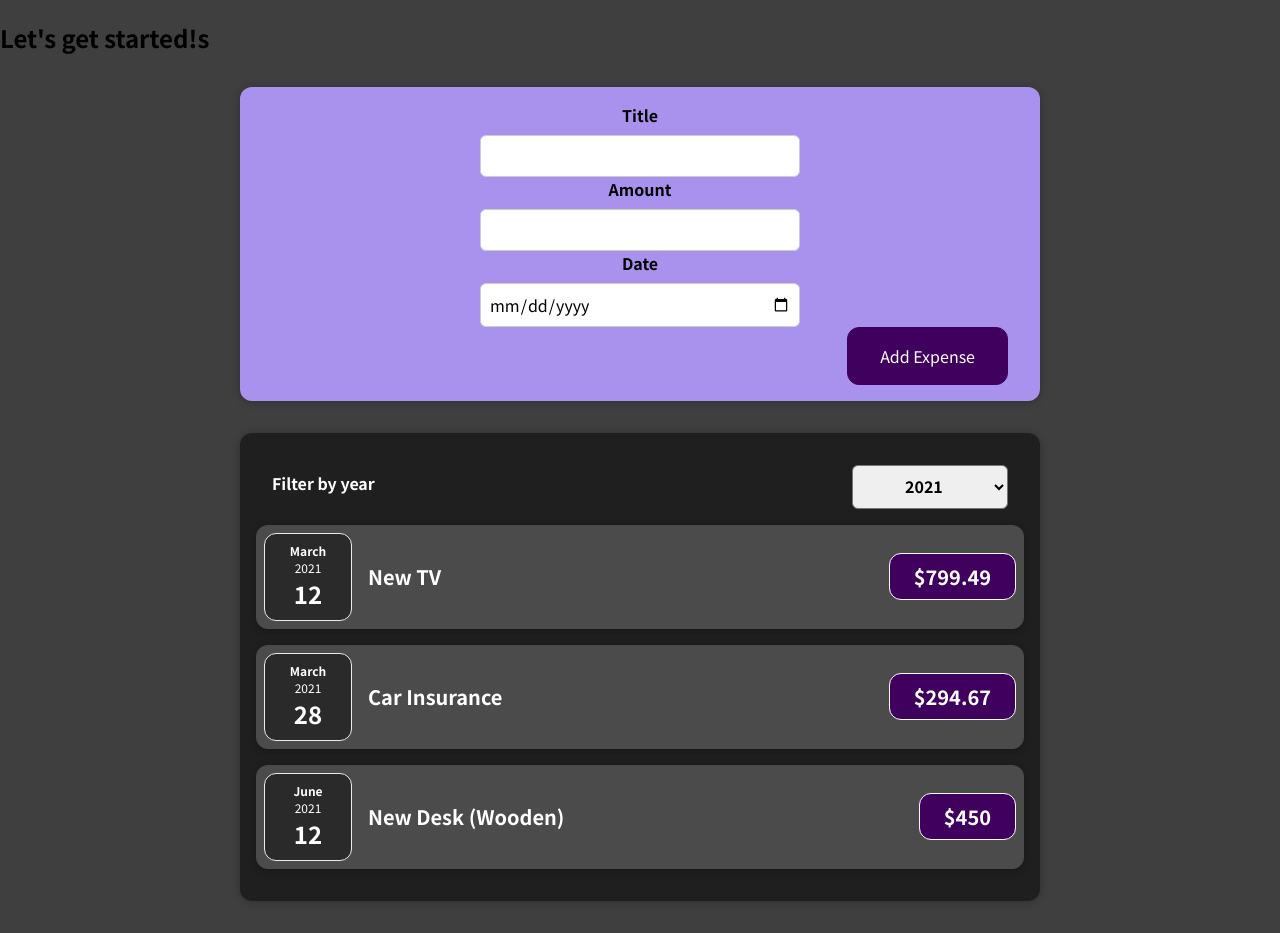
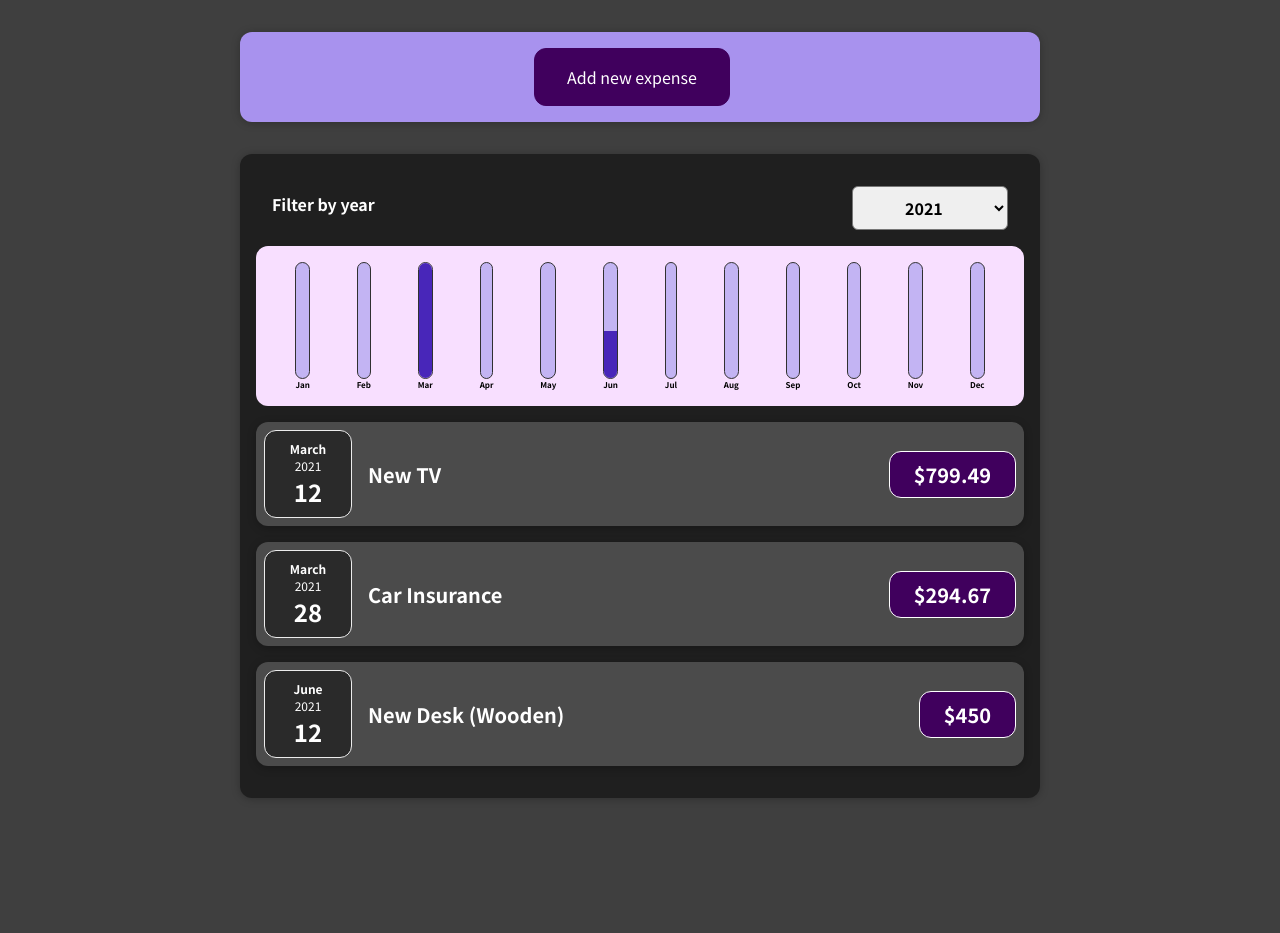
Before and after one commit to Persiwal/expenses-react, a React (Create React App) app: page / in a window 1280 px wide. After the commit the page ends 830 px from the top, so only its background shows below. Built offline with nearby package versions, Linux system fonts and the light colour scheme.

Commit message:
Create ChartBar, Chart and ExpensesChart components

```diff
--- a/src/App.js
+++ b/src/App.js
@@ -27,12 +27,11 @@ const App = () => {
   ]);
 
   const addExpenseHandler = (expenseData) => {
-    updateExpenses(previousExpenses => [expenseData, ...expenses ]);
+    updateExpenses((previousExpenses) => [expenseData, ...expenses]);
   };
 
   return (
     <div>
-      <h2>Let's get started!s</h2>
       <NewExpense onAddExpense={addExpenseHandler} />
       <Expenses items={expenses}></Expenses>
     </div>
--- /dev/null
+++ b/src/components/Chart/Chart.css
@@ -0,0 +1,9 @@
+.chart {
+  padding: 1rem;
+  border-radius: 12px;
+  background-color: #f8dfff;
+  text-align: center;
+  display: flex;
+  justify-content: space-around;
+  height: 10rem;
+}
--- /dev/null
+++ b/src/components/Chart/Chart.js
@@ -0,0 +1,23 @@
+import ChartBar from "./ChartBar";
+import "./Chart.css";
+
+const Chart = (props) => {
+
+    const dataPointValues = props.dataPoints.map(dataPoint => dataPoint.value);
+    const totalMaximum = Math.max(...dataPointValues);
+
+  return (
+    <div className="chart">
+      {props.dataPoints.map((dataPoint) => (
+        <ChartBar
+          key={dataPoint.label}
+          value={dataPoint.value}
+          maxValue={totalMaximum}
+          label={dataPoint.label}
+        />
+      ))}
+    </div>
+  );
+};
+
+export default Chart;
--- /dev/null
+++ b/src/components/Chart/ChartBar.css
@@ -0,0 +1,30 @@
+.chart-bar {
+  height: 100%;
+  display: flex;
+  flex-direction: column;
+  align-items: center;
+}
+
+.chart-bar__inner {
+  height: 100%;
+  width: 100%;
+  border: 1px solid #313131;
+  border-radius: 12px;
+  background-color: #c3b4f3;
+  overflow: hidden;
+  display: flex;
+  flex-direction: column;
+  justify-content: flex-end;
+}
+
+.chart-bar__fill {
+  background-color: #4826b9;
+  width: 100%;
+  transition: all 0.3s ease-out;
+}
+
+.chart-bar__label {
+  font-weight: bold;
+  font-size: 0.5rem;
+  text-align: center;
+}
--- /dev/null
+++ b/src/components/Chart/ChartBar.js
@@ -0,0 +1,24 @@
+import './ChartBar.css';
+
+const ChartBar = (props) => {
+
+    let barFillHeight = '0%';
+
+    if(props.maxValue > 0) {
+        barFillHeight = Math.round((props.value / props.maxValue) * 100) + '%'
+    }
+
+    return (
+      <div className="chart-bar">
+        <div className="chart-bar__inner">
+          <div
+            className="chart-bar__fill"
+            style={{ height: barFillHeight }}
+          ></div>
+        </div>
+        <div className="chart-bar__label">{props.label}</div>
+      </div>
+    );
+};
+
+export default ChartBar;
--- a/src/components/Expenses/ExpenseItem/ExpenseItem.js
+++ b/src/components/Expenses/ExpenseItem/ExpenseItem.js
@@ -5,6 +5,7 @@ import "./ExpenseItem.css";
 const ExpenseItem = (props) => {
 
   return (
+    <li>
       <div className="expense-item">
         <ExpenseDate date={props.date} />
         <div className="expense-item__description">
@@ -12,6 +13,7 @@ const ExpenseItem = (props) => {
           <div className="expense-item__price">${props.amount}</div>
         </div>
       </div>
+    </li>
   );
 }
 
--- a/src/components/Expenses/Expenses.js
+++ b/src/components/Expenses/Expenses.js
@@ -1,6 +1,7 @@
 import { useState } from "react";
 
-import ExpenseItem from "./ExpenseItem/ExpenseItem";
+import ExpensesChart from "./ExpensesChart";
+import ExpensesList from "./ExpensesList/ExpensesList";
 import ExpensesFilter from "./ExpensesFilter/ExpensesFilter";
 import "./Expenses.css";
 
@@ -21,18 +22,8 @@ const Expenses = (props) => {
         selected={selectedYear}
         onSaveExpensesYear={saveExpensesYearHandler}
       />
-      {filteredExpenses.length === 0 && <p>No expenses found.</p>}
-      {filteredExpenses.length > 0 &&
-        filteredExpenses.map((item) => {
-          return (
-            <ExpenseItem
-              key={item.id}
-              title={item.title}
-              amount={item.amount}
-              date={item.date}
-            ></ExpenseItem>
-          );
-        })}
+      <ExpensesChart expenses={filteredExpenses} />
+      <ExpensesList items={filteredExpenses}/>
     </div>
   );
 };
--- /dev/null
+++ b/src/components/Expenses/ExpensesChart.js
@@ -0,0 +1,28 @@
+import Chart from "../Chart/Chart";
+
+const ExpensesChart = props => {
+
+    const chartDataPoints = [
+        {label: 'Jan', value: 0},
+        {label: 'Feb', value: 0},
+        {label: 'Mar', value: 0},
+        {label: 'Apr', value: 0},
+        {label: 'May', value: 0},
+        {label: 'Jun', value: 0},
+        {label: 'Jul', value: 0},
+        {label: 'Aug', value: 0},
+        {label: 'Sep', value: 0},
+        {label: 'Oct', value: 0},
+        {label: 'Nov', value: 0},
+        {label: 'Dec', value: 0},
+    ];
+
+    for(const expense of props.expenses) {
+        const expenseMonth = expense.date.getMonth();
+        chartDataPoints[expenseMonth].value += expense.amount;
+    }
+
+    return <Chart dataPoints={chartDataPoints}/>
+}
+
+export default ExpensesChart;
--- /dev/null
+++ b/src/components/Expenses/ExpensesList/ExpensesList.css
@@ -0,0 +1,9 @@
+.expenses-list {
+  list-style: none;
+  padding: 0;
+}
+
+.expenses-list__fallback {
+  color: white;
+  text-align: center;
+}
--- /dev/null
+++ b/src/components/Expenses/ExpensesList/ExpensesList.js
@@ -0,0 +1,26 @@
+import ExpenseItem from '../ExpenseItem/ExpenseItem';
+
+import './ExpensesList.css';
+
+const ExpensesList = props => {
+
+    if(props.items.length === 0) {
+        return <h2 className='expenses-list__fallback'>No expenses here.</h2>
+    }
+
+    return (
+        <ul className='expenses-list'>
+
+            {props.items.map((item) => (
+            <ExpenseItem
+              key={item.id}
+              title={item.title}
+              amount={item.amount}
+              date={item.date}
+            />
+            ))}
+        </ul>
+    )
+}
+
+export default ExpensesList;
--- a/src/components/NewExpense/ExpenseForm/ExpenseForm.js
+++ b/src/components/NewExpense/ExpenseForm/ExpenseForm.js
@@ -1,12 +1,11 @@
-import {useState} from 'react';
+import { useState } from "react";
 
 import "./ExpenseForm.css";
 
 const ExpenseForm = (props) => {
-
-    const [enteredTitle, setEnteredTitle] = useState('');
-    const [enteredAmount, setEnteredAmount] = useState('');
-    const [enteredDate, setEnteredDate] = useState('');
+  const [enteredTitle, setEnteredTitle] = useState("");
+  const [enteredAmount, setEnteredAmount] = useState("");
+  const [enteredDate, setEnteredDate] = useState("");
 
   const titleChangeHandler = (event) => {
     setEnteredTitle(event.target.value);
@@ -23,16 +22,17 @@ const ExpenseForm = (props) => {
 
     const expenseData = {
       title: enteredTitle,
-            amount: enteredAmount,
-            date: new Date(enteredDate)
+      amount: +enteredAmount,
+      date: new Date(enteredDate),
     };
 
     props.onSaveExpenseData(expenseData);
-        setEnteredAmount('');
-        setEnteredDate('');
-        setEnteredTitle('');
+    setEnteredAmount("");
+    setEnteredDate("");
+    setEnteredTitle("");
+
+    props.onSubmit();
   };
-
 
   return (
     <form onSubmit={submitHandler}>
@@ -67,6 +67,9 @@ const ExpenseForm = (props) => {
         </div>
       </div>
       <div className="new-expense__actions">
+        <button type="button" onClick={props.onCancel}>
+          Cancel
+        </button>
         <button type="submit">Add Expense</button>
       </div>
     </form>
--- a/src/components/NewExpense/NewExpense.js
+++ b/src/components/NewExpense/NewExpense.js
@@ -1,7 +1,11 @@
+import { useState } from "react";
+
 import ExpenseForm from "./ExpenseForm/ExpenseForm";
 import "./NewExpense.css";
 
 const NewExpense = (props) => {
+  const [isEditing, setIsEditing] = useState(false);
+
   const saveExpenseDataHandler = (enteredExpenseData) => {
     const expenseData = {
       ...enteredExpenseData,
@@ -10,9 +14,26 @@ const NewExpense = (props) => {
     props.onAddExpense(expenseData);
   };
 
+  const startEditingHandler = () => {
+    setIsEditing(true);
+  };
+
+  const stopEditingHandler = () => {
+    setIsEditing(false);
+  };
+
   return (
     <div className="new-expense">
-      <ExpenseForm onSaveExpenseData={saveExpenseDataHandler} />
+      {!isEditing && (
+        <button onClick={startEditingHandler}>Add new expense</button>
+      )}
+      {isEditing && (
+        <ExpenseForm
+          onSaveExpenseData={saveExpenseDataHandler}
+          onCancel={stopEditingHandler}
+          onSubmit={stopEditingHandler}
+        />
+      )}
     </div>
   );
 };
```
Also changed, not shown: 1 other file (tests, documents, lock files or other folders). Lines whose indentation alone changed are shown as unchanged.
